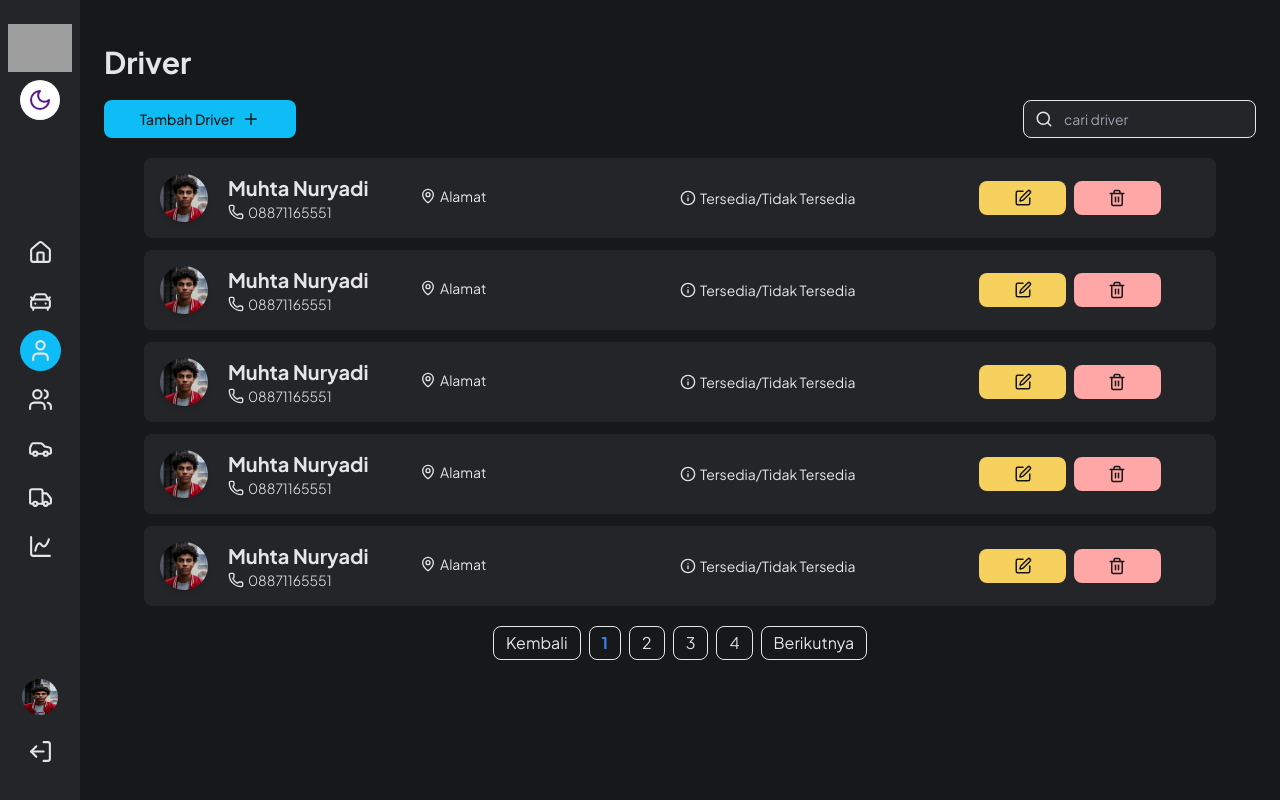
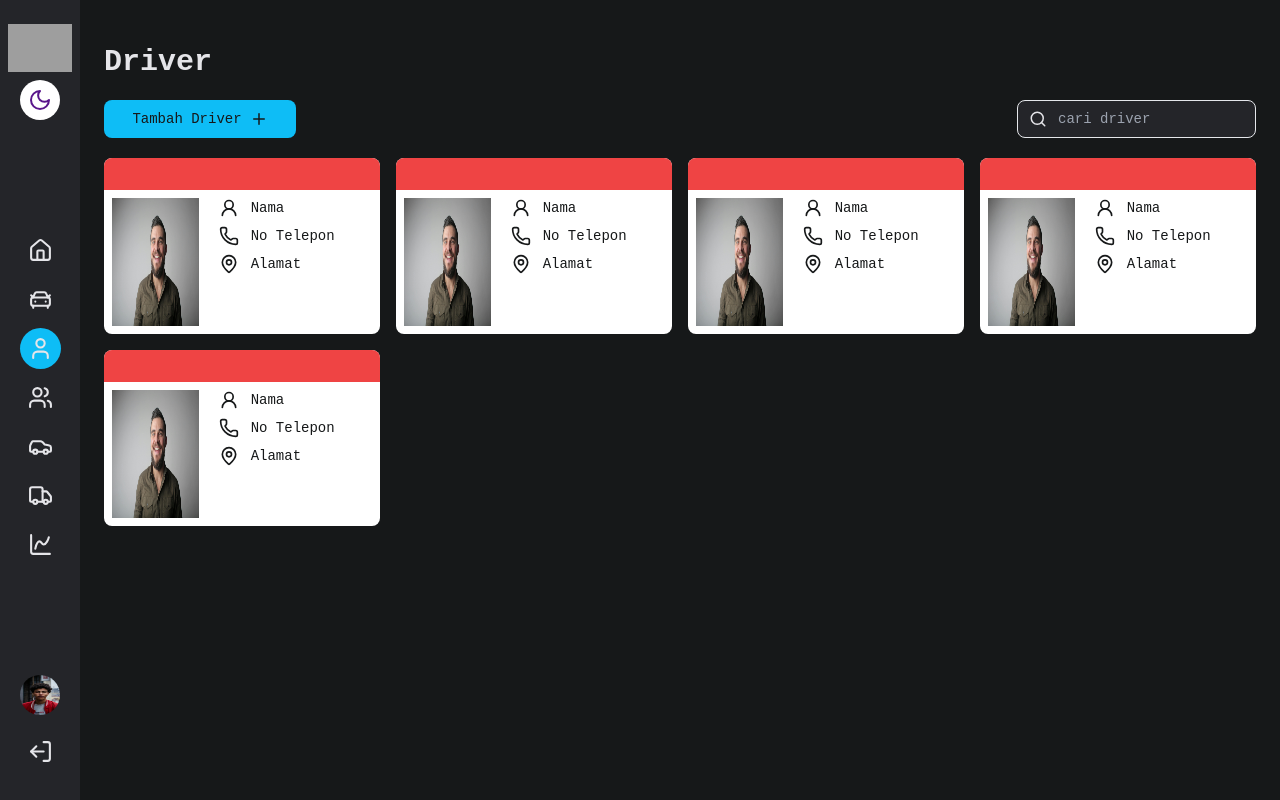
Before and after one commit to Muhless/ady-trans-jaya-react, a React (Vite) app: page /driver in a window 1280 px wide. Built offline with nearby package versions, Linux system fonts and the light colour scheme; grey boxes are pictures that could not be loaded.

Commit message:
update profile card and change font

```diff
--- a/src/components/atom/UserIcon.tsx
+++ b/src/components/atom/UserIcon.tsx
@@ -1,17 +1,19 @@
 import React from "react";
 
 type UserIconComponentProps = {
+  src?: string;
   onClick?: () => void;
+  className?: string;
 };
 
-const UserIconComponent: React.FC<UserIconComponentProps> = ({ onClick }) => {
+const UserIconComponent: React.FC<UserIconComponentProps> = ({
+  src = "/assets/images/profile/1.jpg",
+  onClick,
+  className,
+}) => {
   return (
     <div onClick={onClick}>
-      <img
-        src="/assets/images/profile/1.jpg"
-        alt=""
-        className="box-content rounded-full size-9"
-      />
+      <img src={src} alt="" className={className} />
     </div>
   );
 };
--- a/src/components/molecule/Card.tsx
+++ b/src/components/molecule/Card.tsx
@@ -10,7 +10,7 @@ type CardProps = {
 const Card: React.FC<CardProps> = ({ title, className, children, onClick }) => {
   return (
     <div
-      className={`${className} rounded-lg p-4 ${
+      className={`${className} rounded-lg ${
         onClick ? "cursor-pointer hover:shadow-lg transition-all" : ""
       }`}
       onClick={onClick}
--- a/src/components/molecule/ProfileCard.tsx
+++ b/src/components/molecule/ProfileCard.tsx
@@ -1,6 +1,9 @@
-import { Phone, MapPin, Info } from "lucide-react";
+import { Phone, MapPin, Info, Subtitles, User2Icon } from "lucide-react";
 import React from "react";
 import ButtonComponent from "../atom/Button";
+import Card from "./Card";
+import SubTitle from "../atom/SubTitle";
+import UserIconComponent from "../atom/UserIcon";
 
 type ProfileCardProps = {
   id?: string | number;
@@ -9,37 +12,33 @@ type ProfileCardProps = {
 
 const ProfileCard: React.FC<ProfileCardProps> = (id, onClick) => {
   return (
-    <div
-      className="relative grid items-center grid-cols-4 p-4 mb-3 text-sm transition-all duration-300 ease-in-out rounded-lg cursor-pointer bg-secondary hover:bg-biru hover:text-primary hover:scale-105"
-      onClick={() => id && onClick(id)}
-    >
-      <div className="flex items-center gap-5">
-        <img
-          src="/assets/images/profile/1.jpg"
-          alt="Profile"
-          className="object-cover rounded-full shadow-md size-12"
-        />
-        <div>
-          <h1 className="text-xl font-bold">Muhta Nuryadi</h1>
-          <div className="flex items-center">
-            <Phone className="w-4 h-4 mr-1" />
-            <p className="font-thin">08871165551</p>
+    <Card className="bg-white">
+      <div className="bg-red-500 rounded-t-lg h-8"></div>
+      <div className="grid grid-cols-3 p-2">
+        <div className="col-span-1">
+          <UserIconComponent
+            className="box-content size-32"
+            src="assets/images/profile/3.jpg"
+          />
+        </div>
+        <div className="col-span-2 flex flex-col text-primary px-5 text-sm">
+          <div className="space-y-2">
+            <div className="flex items-center gap-3">
+              <User2Icon size={20} />
+              <p>Nama</p>
+            </div>
+            <div className="flex items-center gap-3">
+              <Phone size={20} />
+              <p>No Telepon</p>
+            </div>
+            <div className="flex items-center gap-3">
+              <MapPin size={20} />
+              <p>Alamat</p>
+            </div>
           </div>
         </div>
       </div>
-      <div className="flex items-center mb-1">
-        <MapPin className="w-4 h-4 mr-1" />
-        <p>Alamat</p>
-      </div>
-      <div className="flex items-center">
-        <Info className="w-4 h-4 mr-1" />
-        <p>Tersedia/Tidak Tersedia</p>
-      </div>
-      <div className="flex items-center justify-center gap-2">
-        <ButtonComponent variant="edit"/>
-        <ButtonComponent variant="delete" />
-      </div>
-    </div>
+    </Card>
   );
 };
 
--- a/src/components/organism/Sidebar.tsx
+++ b/src/components/organism/Sidebar.tsx
@@ -60,8 +60,7 @@ const Sidebar = () => {
         ))}
       </nav>
       <div className="flex flex-col items-center justify-center space-y-4 cursor-pointer mb-7">
-        <UserIconComponent onClick={goToUserProfile} />
-
+        <UserIconComponent onClick={goToUserProfile} className="size-10 rounded-full"/>
         <div className="p-2 rotate-180 rounded-full hover:bg-red-500">
           <LogOut size={25} />
         </div>
--- a/src/features/driver/Index.tsx
+++ b/src/features/driver/Index.tsx
@@ -45,28 +45,10 @@ function DriverPages() {
         />
         <SearchInput placeholder="driver" />
       </div>
-      <div className="px-10">
+      <div className="grid grid-cols-4 gap-4">
         {currentDrivers.map((id) => (
           <ProfileCard key={id} onClick={() => handleCardClick(id)} />
         ))}
-      </div>
-      <div className="flex justify-center mt-5 text-text">
-        {/* TODO: fix paginate */}
-        <ReactPaginate
-          previousLabel={"Kembali"}
-          nextLabel={"Berikutnya"}
-          breakLabel={"..."}
-          pageCount={pageCount}
-          marginPagesDisplayed={2}
-          pageRangeDisplayed={3}
-          onPageChange={handlePageChange}
-          containerClassName={"pagination flex gap-2"}
-          activeClassName="text-blue-500 font-bold"
-          pageClassName="border px-3 py-1 rounded-lg cursor-pointer text-center"
-          previousClassName="border px-3 py-1 rounded-lg cursor-pointer"
-          nextClassName="border px-3 py-1 rounded-lg cursor-pointer"
-          breakClassName="border px-3 py-1 rounded-lg cursor-pointer"
-        />
       </div>
       <Modal
         isOpen={isModalOpen}
--- a/src/index.css
+++ b/src/index.css
@@ -6,11 +6,10 @@
 /* maps */
 @import "leaflet/dist/leaflet.css";
 
-* {
-  font-family: "plus jakarta sans", "sans-serif";
-  /* font-family: "poppins", "sans-serif"; */
-}
-
 @tailwind base;
 @tailwind components;
 @tailwind utilities;
+
+body {
+  @apply font-geist;
+}
--- a/tailwind.config.js
+++ b/tailwind.config.js
@@ -7,6 +7,7 @@ export default {
         jakarta: ["Plus Jakarta Sans", "sans-serif"],
         poppins: ["poppins", "sans serif"],
         mona: ["Mona Sans", "Helvetica Neue", "Helvetica, Arial", "sans-serif"],
+        geist: ["Geist Mono", "monospace"],
       },
       colors: {
         primary: "#161819",
@@ -15,7 +16,7 @@ export default {
         merah: "#ffa7a7",
         biru: "#0ebdf6",
         kuning: "#f7d15e",
-        darkmode:'#59168b'
+        darkmode: "#59168b",
       },
     },
   },
```
